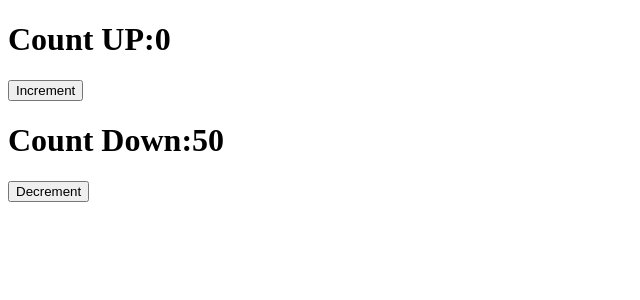
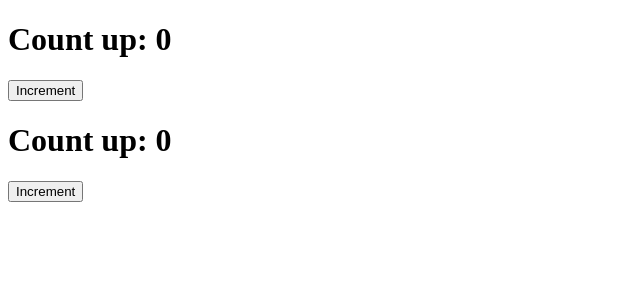
Before and after one commit to ojhal/React-Testing, a React (Create React App) app: page / in a window 1280 px wide. Shown: the top 300 px of the page, without its empty margins (0-640 px from the left). Built offline with nearby package versions, Linux system fonts and the light colour scheme.

Commit message:
I learned custom hook

```diff
--- a/src/Custom.js
+++ b/src/Custom.js
@@ -4,5 +4,12 @@
   const [count, setCount] = useState(0);
   const handleIncrement = () => {
     setCount(count + 1);
-  }
+  };
+  return {
+    count,
+    handleIncrement
+  };
 }
+
+
+export default useCustomCounter;
--- a/src/Hooks.js
+++ b/src/Hooks.js
@@ -1,40 +1,58 @@
-import React, { useState, useEffect } from "react";
+import React from "react";
+import useCustomCounter from "./Custom";
+function Hooks() {
+  const data = useCustomCounter();
+  const data1 = useCustomCounter();
 
-function Hooks() {
-  const [count, setCount] = useState(0);
-  const [count1, setCount1] = useState(50);
 
-  // const [roll, setRoll] = useState(101);
-  // const name = nameStateVariable[0];
-  // const setName = nameStateVariable[1];
-  const handleIncrement = () => {
-    setCount(count + 1);
-    // setRoll(456);
-  };
-
-  const handleDecrement = () => {
-    setCount1(count1 - 1);
-
-  };
-  useEffect(() => {
-    console.log("use effect called");
-
-  }, [count1]);
-
-  // console.log("i am leaner");
   return (
     <React.Fragment>
+      <h1>Count up: {data.count}</h1>
+      <button type="button" onClick={data.handleIncrement}>Increment</button>
 
-      <h1>Count UP:{count}</h1>
-      {/* <h2>Roll:{roll}</h2> */}
-      <button type="button" onClick={handleIncrement}>Increment</button>
 
-      <h1>Count Down:{count1}</h1>
-      {/* <h2>Roll:{roll}</h2> */}
-      <button type="button" onClick={handleDecrement}>Decrement</button>
+      <h1>Count up: {data1.count}</h1>
+      <button type="button" onClick={data1.handleIncrement}>Increment</button>
     </React.Fragment>
+
   );
 }
 
+// function Hooks() {
+//   const [count, setCount] = useState(0);
+//   const [count1, setCount1] = useState(50);
+
+//   // const [roll, setRoll] = useState(101);
+//   // const name = nameStateVariable[0];
+//   // const setName = nameStateVariable[1];
+//   const handleIncrement = () => {
+//     setCount(count + 1);
+//     // setRoll(456);
+//   };
+
+//   const handleDecrement = () => {
+//     setCount1(count1 - 1);
+
+//   };
+//   useEffect(() => {
+//     console.log("use effect called");
+
+//   }, [count1]);
+
+//   // console.log("i am leaner");
+//   return (
+//     <React.Fragment>
+
+//       <h1>Count UP:{count}</h1>
+//       {/* <h2>Roll:{roll}</h2> */}
+//       <button type="button" onClick={handleIncrement}>Increment</button>
+
+//       <h1>Count Down:{count1}</h1>
+//       {/* <h2>Roll:{roll}</h2> */}
+//       <button type="button" onClick={handleDecrement}>Decrement</button>
+//     </React.Fragment>
+//   );
+// }
+
 
 export default Hooks;
```
